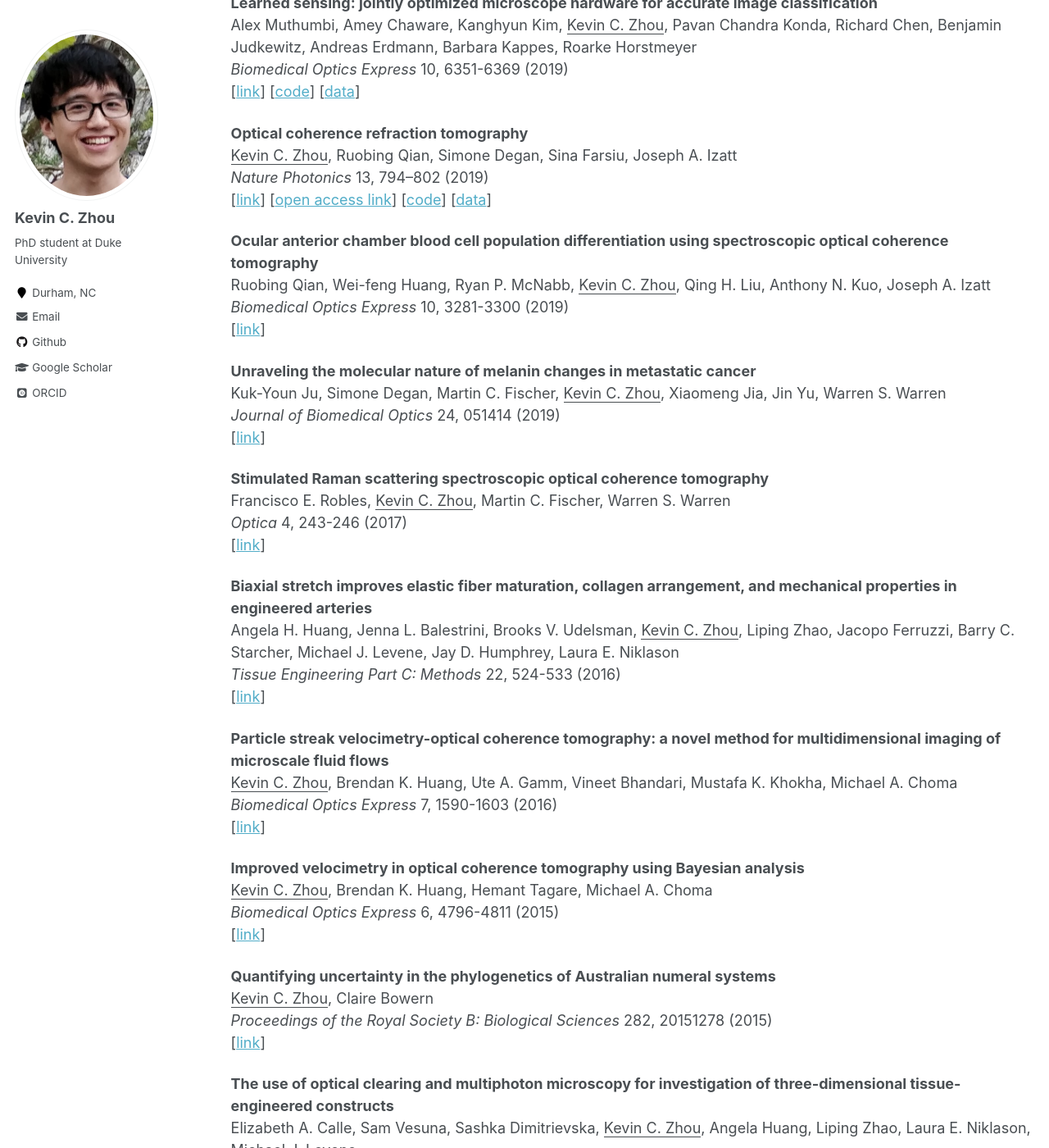
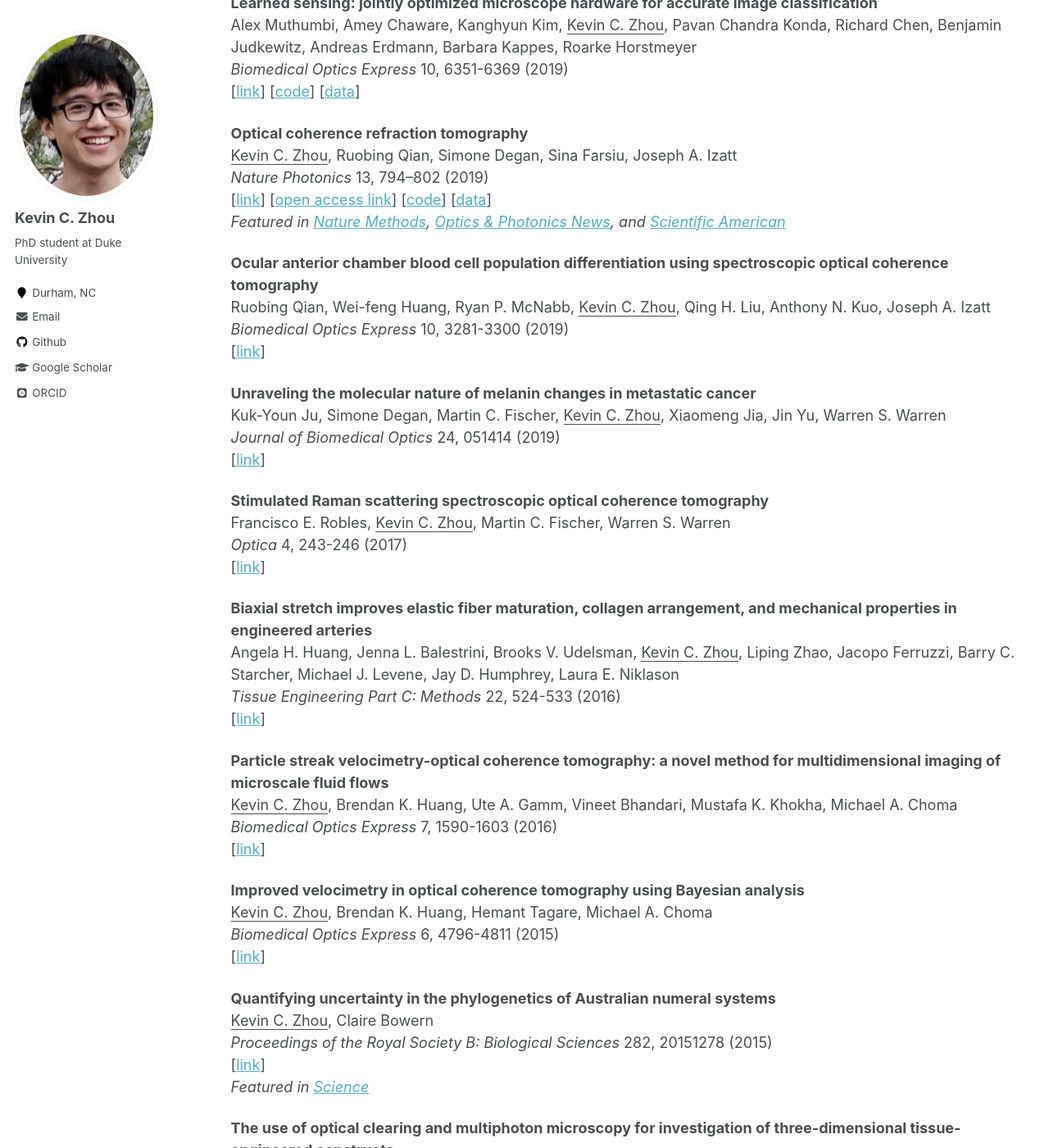
Before and after one commit to kevinczhou/kevinczhou.github.io, a Jekyll site: the page built from _pages/publications.md, in a window 1280 px wide and 1400 px high, scrolled down 1070 px. Shown: the whole window at 82% size. Built offline with Jekyll 4.4.1, drawn with Linux system fonts in a browser that asks for light colours; some web fonts are replaced.

Commit message:
Update publications.md

```diff
--- a/_pages/publications.md
+++ b/_pages/publications.md
@@ -44,6 +44,7 @@ Alex Muthumbi, Amey Chaware, Kanghyun Kim, <ins>Kevin C. Zhou</ins>, Pavan Chand
 <ins>Kevin C. Zhou</ins>, Ruobing Qian, Simone Degan, Sina Farsiu, Joseph A. Izatt
 *Nature Photonics* 13, 794–802 (2019)
 [[link](https://www.nature.com/articles/s41566-019-0508-1)]  [[open access link](https://rdcu.be/bO6eQ)] [[code](https://github.com/kevinczhou/optical-coherence-refraction-tomography)] [[data](https://figshare.com/articles/Biological_datasets_for_optical_coherence_refraction_tomography_OCRT_/8297138)]
+*Featured in [Nature Methods](https://www.nature.com/articles/s41592-019-0604-7), [Optics & Photonics News](https://www.osa-opn.org/home/newsroom/2019/august/improving_oct_s_lateral_resolution/?feed=News), and [Scientific American](https://www.scientificamerican.com/article/test-pilot-geese-planetary-wrecking-balls-and-super-ai-vision-the-weeks-best-science-gifs1/)*
 
 **Ocular anterior chamber blood cell population differentiation using spectroscopic optical coherence tomography**
 Ruobing Qian, Wei-feng Huang, Ryan P. McNabb, <ins>Kevin C. Zhou</ins>, Qing H. Liu, Anthony N. Kuo, Joseph A. Izatt
@@ -79,6 +80,7 @@ Angela H. Huang, Jenna L. Balestrini, Brooks V. Udelsman, <ins>Kevin C. Zhou</in
 <ins>Kevin C. Zhou</ins>, Claire Bowern
 *Proceedings of the Royal Society B: Biological Sciences* 282, 20151278 (2015)
 [[link](https://royalsocietypublishing.org/doi/full/10.1098/rspb.2015.1278)]
+ *Featured in [Science](https://www.sciencemag.org/news/2015/09/how-societies-learn-count-10)*
 
 **The use of optical clearing and multiphoton microscopy for investigation of three-dimensional tissue-engineered constructs**
 Elizabeth A. Calle, Sam Vesuna, Sashka Dimitrievska, <ins>Kevin C. Zhou</ins>, Angela Huang, Liping Zhao, Laura E. Niklason, Michael J. Levene
```
